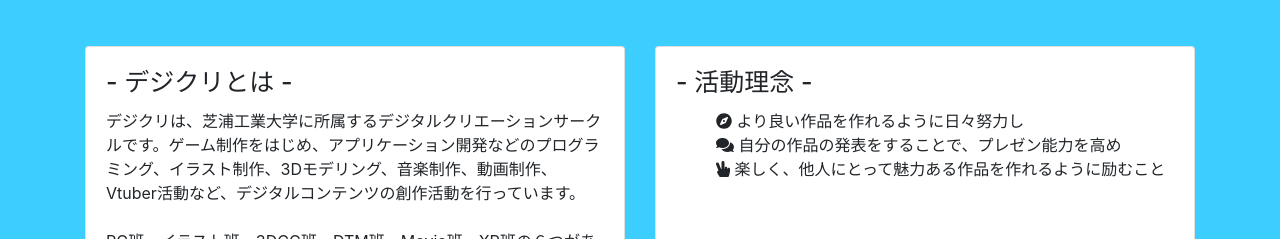
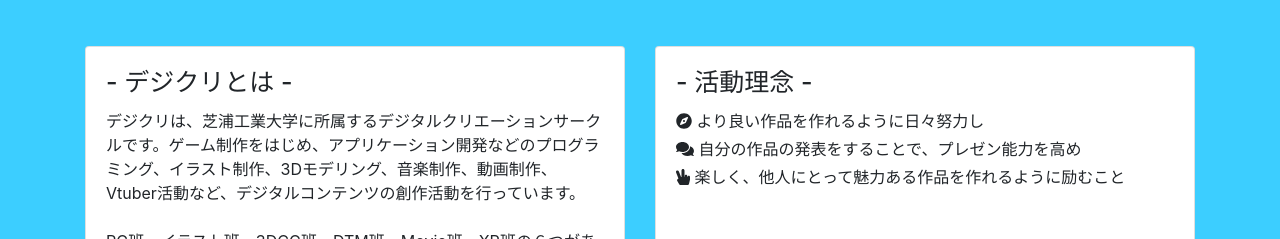
Before and after one commit to SIT-DigiCre/SIT-Digicre.github.io, a React (Create React App) app: page / in a window 1280 px wide. Shown: the part 951-1190 px from the top of the page. Built offline with nearby package versions, Linux system fonts and the light colour scheme.

Commit message:
formatted App.tsx

```diff
--- a/src/App.tsx
+++ b/src/App.tsx
@@ -1,33 +1,34 @@
-import React from 'react';
-import { Nav, Navbar, Container, Col, Row, Button, OverlayTrigger, Popover } from 'react-bootstrap';
-import './App.css'
-import SlideViewer from './component/SlideViewer';
-import ContentBlock from './component/ContentBlock';
-import ActivitiesBlock from './component/ActivitiesBlock';
-import Footer from './component/Footer';
-import NoticeList from './component/NoticeList'
-import ToyBox from './component/ToyBox';
-import { CarouselItem } from './common';
-import { Timeline } from 'react-twitter-widgets'
-import { FontAwesomeIcon } from '@fortawesome/react-fontawesome'
-import { faCompass, faComments, faHandPeace } from '@fortawesome/free-solid-svg-icons'
+import React, { useState } from "react";
+import { Nav, Navbar, Container, Col, Row, Button, OverlayTrigger, Popover } from "react-bootstrap";
+import "./App.css";
+import SlideViewer from "./component/SlideViewer";
+import ContentBlock from "./component/ContentBlock";
+import ActivitiesBlock from "./component/ActivitiesBlock";
+import Footer from "./component/Footer";
+import NoticeList from "./component/NoticeList";
+import ToyBox from "./component/ToyBox";
+import { CarouselItem } from "./common";
+import { Timeline } from "react-twitter-widgets";
+import { FontAwesomeIcon } from "@fortawesome/react-fontawesome";
+import { faCompass, faComments, faHandPeace } from "@fortawesome/free-solid-svg-icons";
 
 const App: React.FC<Props> = (props) => {
+  const [showNoticeList, setShowNoticeList] = useState(false);
   const buttonStyle: Style = {
-    padding: "25px 0px"
-  }
+    padding: "25px 0px",
+  };
 
-  const navbarBtnOnClick = () => {
-
-  }
+  const navbarBtnOnClick = () => {};
   type Style = {
-    [key: string]: string
-  }
+    [key: string]: string;
+  };
 
   return (
     <div>
       <Navbar bg="primary" variant="dark" expand="md" collapseOnSelect>
-        <Navbar.Brand href="#home"><img src='./logo.png' alt='logo' height={70} /></Navbar.Brand>
+        <Navbar.Brand href="#home">
+          <img src="./logo.png" alt="logo" height={70} />
+        </Navbar.Brand>
         <Navbar.Toggle aria-controls="responsive-navbar-nav" />
         <Navbar.Collapse id="responsive-navbar-nav">
           <Nav className="mr-auto">
@@ -42,8 +43,13 @@ const App: React.FC<Props> = (props) => {
               overlay={
                 <Popover id={`popover-positioned-bottom`}>
                   <Popover.Content>
-                    <a href="https://digicre-sit.slack.com" style={{fontSize:20}}><img src="./image/Slack_Mark_Web.png" style={{height:20}}/> Slack</a><br/>
-                    <a href="https://core.digicre.net" style={{fontSize:20}}><img src="./image/digicore.png" style={{height:20}}/> デジコア</a>
+                    <a href="https://digicre-sit.slack.com" style={{ fontSize: 20 }}>
+                      <img src="./image/Slack_Mark_Web.png" style={{ height: 20 }} /> Slack
+                    </a>
+                    <br />
+                    <a href="https://core.digicre.net" style={{ fontSize: 20 }}>
+                      <img src="./image/digicore.png" style={{ height: 20 }} /> デジコア
+                    </a>
                   </Popover.Content>
                 </Popover>
               }
@@ -61,28 +67,30 @@ const App: React.FC<Props> = (props) => {
         </Row>
         <Row className="justify-content-md-center">
           <Col md={9}>
-            <SlideViewer carouselItemList={require('./json/slideview.json')} />
+            <SlideViewer carouselItemList={require("./json/slideview.json")} />
           </Col>
         </Row>
         <Row>
           <Col md={6} className="mt-5">
             <ContentBlock
               title="デジクリとは"
-              text={"デジクリは、芝浦工業大学に所属するデジタルクリエーションサークルです。ゲーム制作をはじめ、アプリケーション開発などのプログラミング、イラスト制作、3Dモデリング、音楽制作、動画制作、Vtuber活動など、デジタルコンテンツの創作活動を行っています。\n\nPG班、イラスト班、3DCG班、DTM班、Movie班、XR班の６つがあり、それぞれが協力して作品をつくります。1人で複数の班に所属している人も多くいます。\n\n基本的に、企画を立てる→制作する→発表するという流れで活動しています。"}
+              text={`デジクリは、芝浦工業大学に所属するデジタルクリエーションサークルです。ゲーム制作をはじめ、アプリケーション開発などのプログラミング、イラスト制作、3Dモデリング、音楽制作、動画制作、Vtuber活動など、デジタルコンテンツの創作活動を行っています。
+
+PG班、イラスト班、3DCG班、DTM班、Movie班、XR班の６つがあり、それぞれが協力して作品をつくります。1人で複数の班に所属している人も多くいます。
+
+基本的に、企画を立てる→制作する→発表するという流れで活動しています。`}
             />
           </Col>
           <Col md={6} className="mt-5">
-            <ContentBlock
-              title="活動理念"
-            >
-              <ul style={{ listStyle: 'none' }}>
-                <li>
+            <ContentBlock title="活動理念">
+              <ul style={{ listStyle: "none", fontSize: 16, paddingLeft: 0 }}>
+                <li className="mt-1">
                   <FontAwesomeIcon icon={faCompass} /> より良い作品を作れるように日々努力し
                 </li>
-                <li>
+                <li className="mt-1">
                   <FontAwesomeIcon icon={faComments} /> 自分の作品の発表をすることで、プレゼン能力を高め
                 </li>
-                <li>
+                <li className="mt-1">
                   <FontAwesomeIcon icon={faHandPeace} /> 楽しく、他人にとって魅力ある作品を作れるように励むこと
                 </li>
               </ul>
@@ -94,53 +102,46 @@ const App: React.FC<Props> = (props) => {
             <ContentBlock>
               <Timeline
                 dataSource={{
-                  sourceType: 'profile',
-                  screenName: 'sitdigicre'
+                  sourceType: "profile",
+                  screenName: "sitdigicre",
                 }}
                 options={{
-                  height: '500'
+                  height: "500",
                 }}
               />
             </ContentBlock>
           </Col>
           <Col md={6} className="mt-5">
-            <ContentBlock
-              title={"お知らせ"}
-            >
-              <NoticeList noticesItemList={require('./json/notices.json')} />
+            <ContentBlock title={"お知らせ"}>
+              <NoticeList noticesItemList={require("./json/notices.json")} />
             </ContentBlock>
           </Col>
         </Row>
+        {showNoticeList && <Row></Row>}
         <Row>
           <Col md={6} className="mt-5">
-            <ActivitiesBlock
-            />
+            <ActivitiesBlock />
           </Col>
           <Col md={6} className="mt-5">
-            <ContentBlock
-              title={"おもちゃ箱"}
-            >
+            <ContentBlock title={"おもちゃ箱"}>
               <h3>ランダムで面白いものが出てくるよ！</h3>
               {/* htmlタグのテストです */}
             </ContentBlock>
           </Col>
         </Row>
         {/* ここから新入生向けサイトに飛ぶボタン */}
-        <Row className="justify-content-center">
+        <Row className="justify-content-center mb-5">
           <Col md={6} className="mt-5">
             <Button href="https://digicre.net/welcome/" variant="success" size="lg" style={buttonStyle} block>
               入部希望者の方はこちらへ（新入生向けサイトへ飛びます）
-            </Button>{' '}
+            </Button>
           </Col>
-        </Row>
-        <Row className="mt-5">
-          {/* for margin */}
         </Row>
       </Container>
       <Footer />
     </div>
   );
-}
+};
 type Props = {};
 
 export default App;
```
